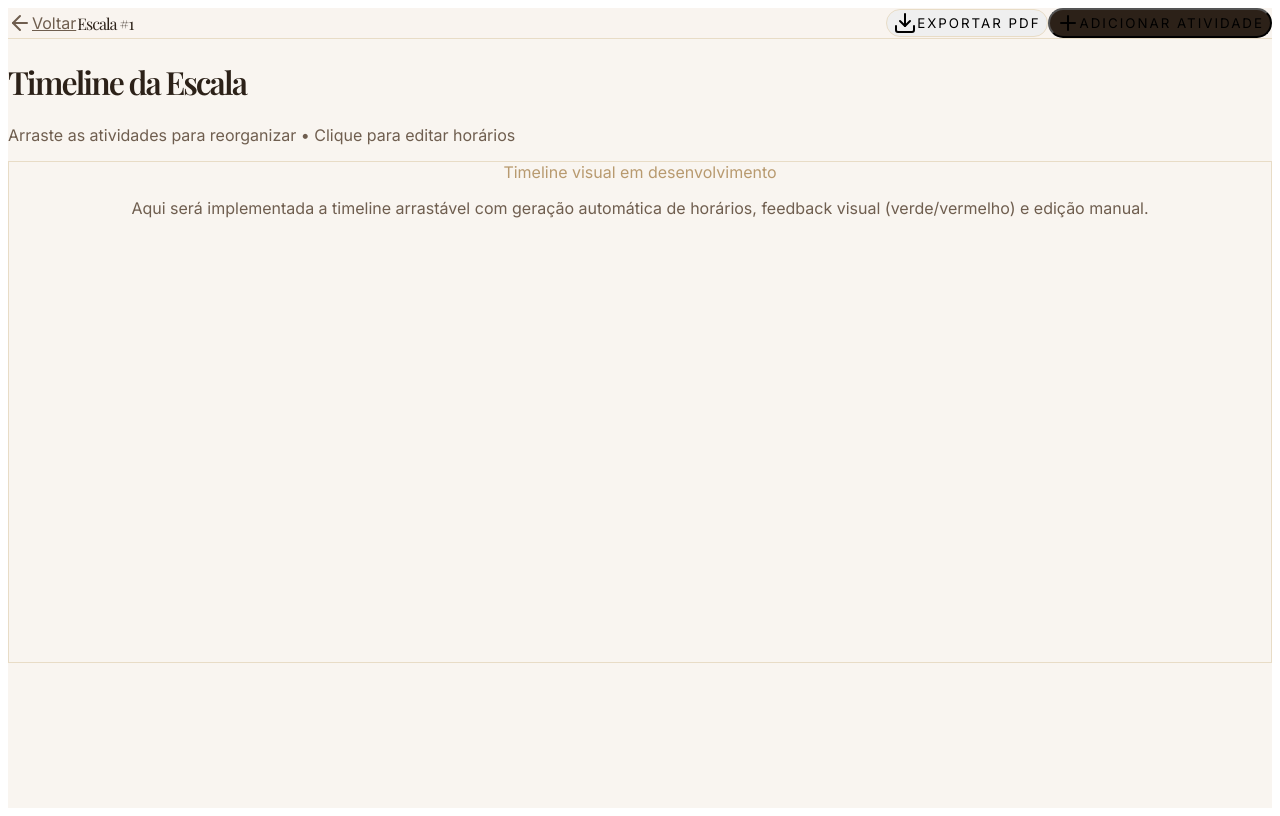
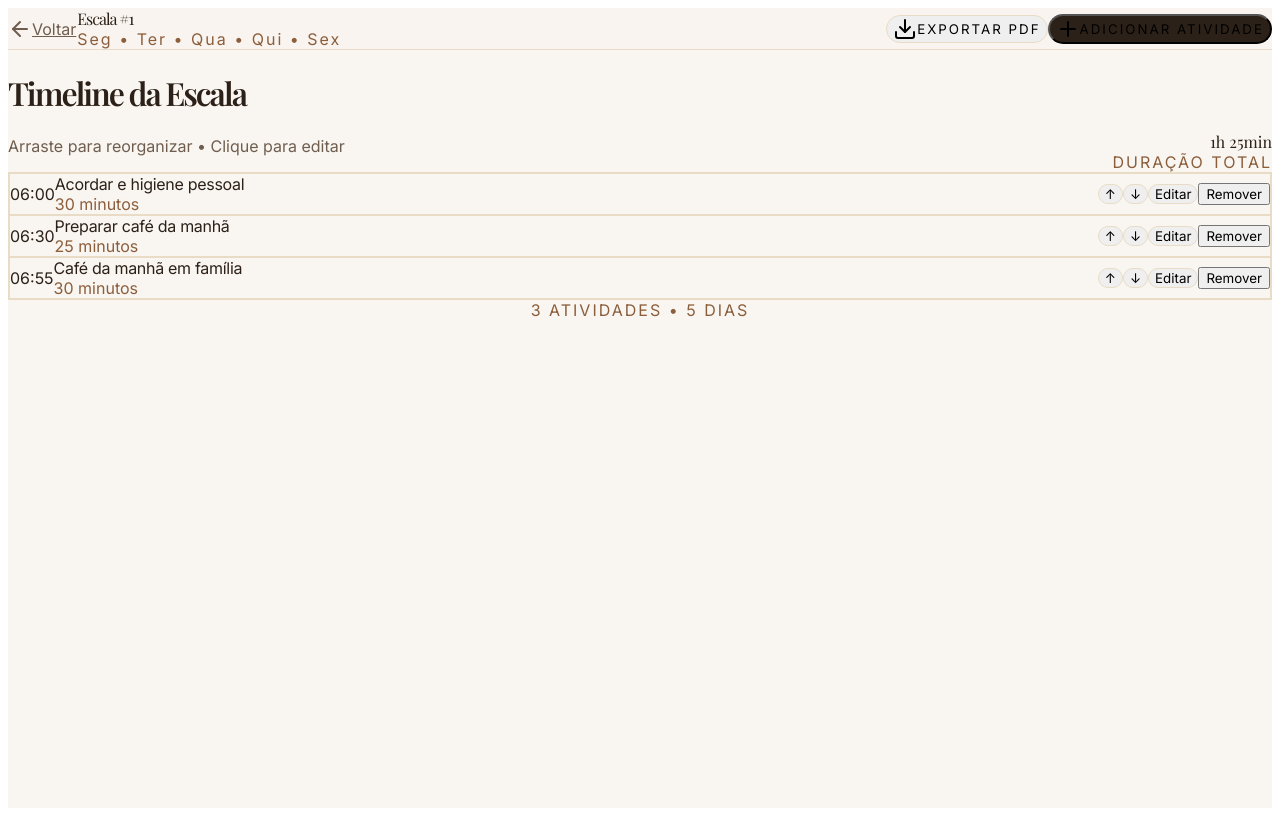
Before and after one commit to italo0machado/rotina-em-casa, a React (Vite) app in the folder frontend/: page /escala/1 in a window 1280 px wide. Built offline with nearby package versions, Linux system fonts and the light colour scheme.

Commit message:
feat: Editor de Escala com editar, remover e reordenar atividades (estilo premium Sorvete)

```diff
--- a/frontend/src/pages/EscalaEditor.tsx
+++ b/frontend/src/pages/EscalaEditor.tsx
@@ -1,8 +1,80 @@
-import { useParams, Link } from 'react-router-dom';
-import { ArrowLeft, Download, Plus } from 'lucide-react';
+import { useParams, Link, useLocation } from 'react-router-dom';
+import { ArrowLeft, Download, Plus, Clock } from 'lucide-react';
+import { useState } from 'react';
+
+interface Atividade {
+  id: number;
+  nome: string;
+  duracao: number;
+  horario?: string;
+}
+
+interface Escala {
+  id: number;
+  nome: string;
+  dias: string[];
+}
 
 export default function EscalaEditor() {
   const { id } = useParams();
+  const location = useLocation();
+
+  const escalaInicial = location.state?.escala as Escala | undefined;
+
+  const [escala] = useState<Escala>(escalaInicial || {
+    id: Number(id),
+    nome: `Escala #${id}`,
+    dias: ['Seg', 'Ter', 'Qua', 'Qui', 'Sex']
+  });
+
+  const [atividades, setAtividades] = useState<Atividade[]>([
+    { id: 1, nome: "Acordar e higiene pessoal", duracao: 30, horario: "06:00" },
+    { id: 2, nome: "Preparar café da manhã", duracao: 25, horario: "06:30" },
+    { id: 3, nome: "Café da manhã em família", duracao: 30, horario: "06:55" },
+  ]);
+
+  const adicionarAtividade = () => {
+    const nova: Atividade = {
+      id: Date.now(),
+      nome: "Nova atividade",
+      duracao: 20,
+    };
+    setAtividades([...atividades, nova]);
+  };
+
+  const removerAtividade = (id: number) => {
+    setAtividades(atividades.filter(a => a.id !== id));
+  };
+
+  const editarAtividade = (id: number) => {
+    const atividade = atividades.find(a => a.id === id);
+    if (!atividade) return;
+
+    const novoNome = prompt('Nome da atividade:', atividade.nome);
+    if (novoNome === null) return;
+
+    const novaDuracaoStr = prompt('Duração em minutos:', atividade.duracao.toString());
+    if (novaDuracaoStr === null) return;
+
+    const novaDuracao = parseInt(novaDuracaoStr) || 20;
+
+    setAtividades(atividades.map(a =>
+      a.id === id ? { ...a, nome: novoNome.trim() || a.nome, duracao: novaDuracao } : a
+    ));
+  };
+
+  const moverAtividade = (index: number, direction: 'up' | 'down') => {
+    const novoIndex = direction === 'up' ? index - 1 : index + 1;
+    if (novoIndex < 0 || novoIndex >= atividades.length) return;
+
+    const novasAtividades = [...atividades];
+    [novasAtividades[index], novasAtividades[novoIndex]] = [novasAtividades[novoIndex], novasAtividades[index]];
+    setAtividades(novasAtividades);
+  };
+
+  const totalMinutos = atividades.reduce((sum, a) => sum + a.duracao, 0);
+  const totalHoras = Math.floor(totalMinutos / 60);
+  const minutosRestantes = totalMinutos % 60;
 
   return (
     <div className="min-h-screen bg-[#f9f5f0] text-[#2c2118]">
@@ -14,13 +86,19 @@ export default function EscalaEditor() {
               <ArrowLeft className="w-4 h-4" /> Voltar
             </Link>
             <div className="w-px h-6 bg-[#e8dcc6] mx-2" />
-            <div className="font-serif text-2xl tracking-[-1px]">Escala #{id}</div>
+            <div>
+              <div className="font-serif text-2xl tracking-[-1px]">{escala.nome}</div>
+              <div className="text-xs text-[#8b5e3c] tracking-[2px]">{escala.dias.join(" • ")}</div>
+            </div>
           </div>
           <div className="flex items-center gap-3">
             <button className="flex items-center gap-2 px-6 py-2.5 border border-[#e8dcc6] rounded-full text-sm tracking-[2px] hover:bg-white transition">
               <Download className="w-4 h-4" /> EXPORTAR PDF
             </button>
-            <button className="flex items-center gap-2 px-6 py-2.5 bg-[#2c2118] text-white rounded-full text-sm tracking-[2px] hover:bg-[#3f2a1d] transition">
+            <button
+              onClick={adicionarAtividade}
+              className="flex items-center gap-2 px-6 py-2.5 bg-[#2c2118] text-white rounded-full text-sm tracking-[2px] hover:bg-[#3f2a1d] transition"
+            >
               <Plus className="w-4 h-4" /> ADICIONAR ATIVIDADE
             </button>
           </div>
@@ -28,20 +106,88 @@ export default function EscalaEditor() {
       </nav>
 
       <div className="max-w-5xl mx-auto px-8 py-12">
-        <div className="mb-8">
-          <h1 className="font-serif text-5xl tracking-[-2px]">Timeline da Escala</h1>
-          <p className="text-[#6f5e4f] mt-2">Arraste as atividades para reorganizar • Clique para editar horários</p>
+        <div className="mb-8 flex items-end justify-between">
+          <div>
+            <h1 className="font-serif text-5xl tracking-[-2px]">Timeline da Escala</h1>
+            <p className="text-[#6f5e4f] mt-2">Arraste para reorganizar • Clique para editar</p>
+          </div>
+          <div className="text-right">
+            <div className="text-3xl font-serif tracking-tighter text-[#2c2118]">
+              {totalHoras}h{minutosRestantes > 0 ? ` ${minutosRestantes}min` : ''}
+            </div>
+            <div className="text-xs text-[#8b5e3c] tracking-[2px]">DURAÇÃO TOTAL</div>
+          </div>
         </div>
 
-        {/* Placeholder visual da timeline */}
-        <div className="border border-[#e8dcc6] bg-white rounded-3xl p-10 min-h-[500px]">
-          <div className="text-center py-20">
-            <div className="text-[#b89a6f] mb-4">Timeline visual em desenvolvimento</div>
-            <p className="text-[#6f5e4f] max-w-md mx-auto">
-              Aqui será implementada a timeline arrastável com geração automática de horários,
-              feedback visual (verde/vermelho) e edição manual.
-            </p>
-          </div>
+        {/* Timeline */}
+        <div className="border border-[#e8dcc6] bg-white rounded-3xl p-10">
+          {atividades.length === 0 ? (
+            <div className="text-center py-16">
+              <Clock className="w-10 h-10 mx-auto text-[#b89a6f] mb-4" />
+              <p className="text-[#6f5e4f]">Nenhuma atividade adicionada ainda.</p>
+              <button
+                onClick={adicionarAtividade}
+                className="mt-6 px-8 py-3 bg-[#2c2118] text-white rounded-full text-sm tracking-[2px]"
+              >
+                ADICIONAR PRIMEIRA ATIVIDADE
+              </button>
+            </div>
+          ) : (
+            <div className="space-y-3">
+                {atividades.map((atividade, index) => (
+                <div
+                  key={atividade.id}
+                  className="flex items-center gap-6 border border-[#e8dcc6] rounded-2xl p-6 hover:border-[#b89a6f] transition group"
+                >
+                  <div className="w-20 text-right">
+                    <div className="font-mono text-xl tracking-tighter text-[#2c2118]">
+                      {atividade.horario || '--:--'}
+                    </div>
+                  </div>
+
+                  <div className="flex-1">
+                    <div className="font-medium text-lg tracking-[-0.3px]">{atividade.nome}</div>
+                    <div className="text-sm text-[#8b5e3c] mt-0.5">
+                      {atividade.duracao} minutos
+                    </div>
+                  </div>
+
+                  <div className="flex items-center gap-3 text-sm text-[#6f5e4f]">
+                    <button
+                      onClick={() => moverAtividade(index, 'up')}
+                      className="px-3 py-1.5 border border-[#e8dcc6] rounded-full hover:bg-[#f9f5f0] transition"
+                      title="Mover para cima"
+                    >
+                      ↑
+                    </button>
+                    <button
+                      onClick={() => moverAtividade(index, 'down')}
+                      className="px-3 py-1.5 border border-[#e8dcc6] rounded-full hover:bg-[#f9f5f0] transition"
+                      title="Mover para baixo"
+                    >
+                      ↓
+                    </button>
+                    <button
+                      onClick={() => editarAtividade(atividade.id)}
+                      className="px-4 py-1.5 border border-[#e8dcc6] rounded-full hover:bg-[#f9f5f0] transition"
+                    >
+                      Editar
+                    </button>
+                    <button
+                      onClick={() => removerAtividade(atividade.id)}
+                      className="px-4 py-1.5 text-red-600/70 hover:text-red-600 transition"
+                    >
+                      Remover
+                    </button>
+                  </div>
+                </div>
+              ))}
+            </div>
+          )}
+        </div>
+
+        <div className="mt-6 text-xs text-[#8b5e3c] tracking-[2px] text-center">
+          {atividades.length} ATIVIDADES • {escala.dias.length} DIAS
         </div>
       </div>
     </div>
```
